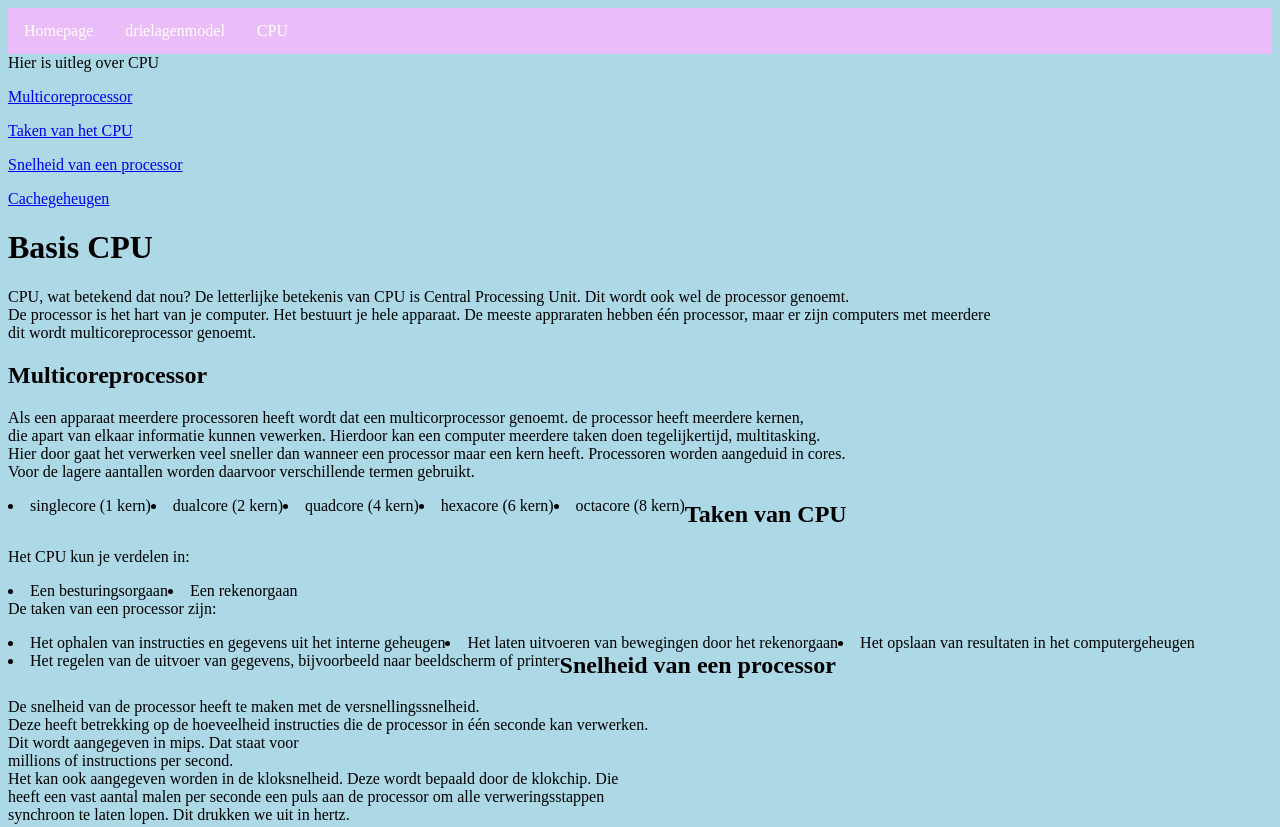
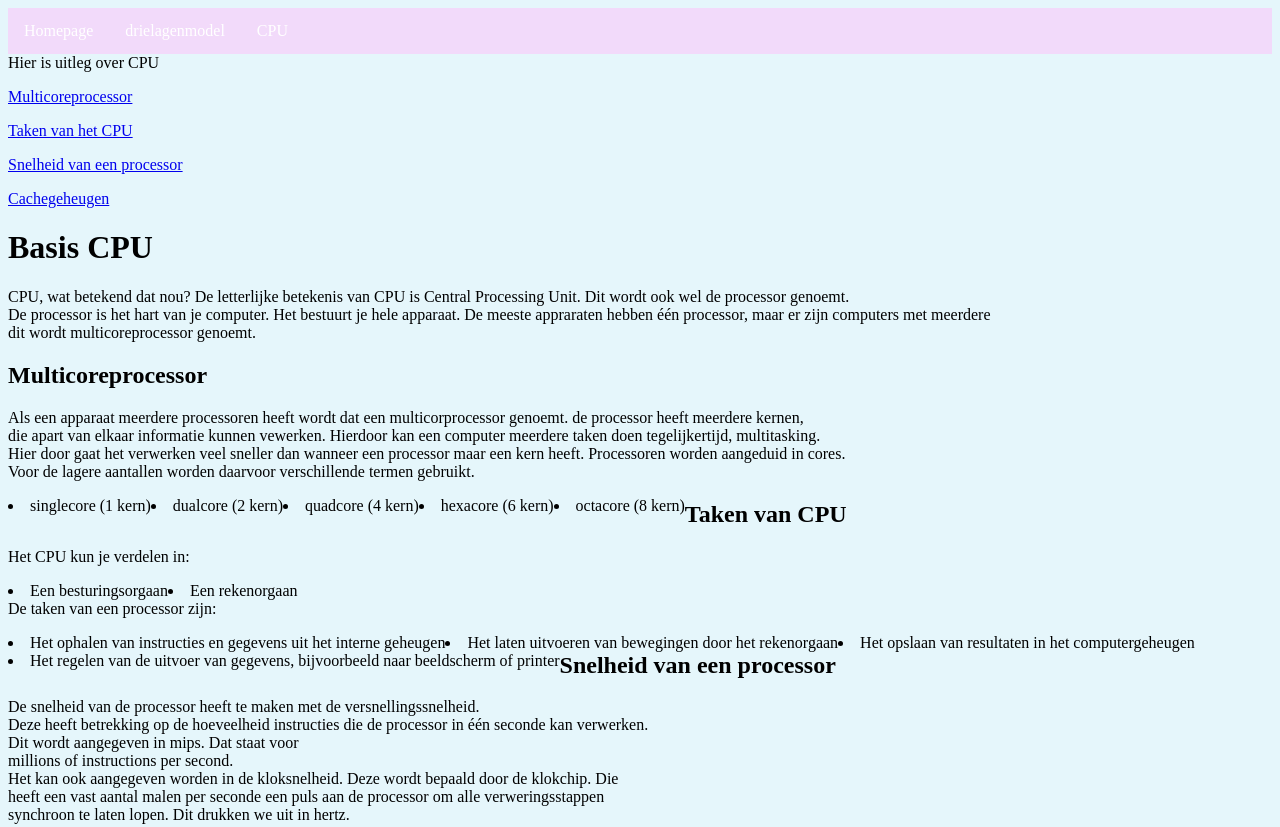
Before and after one commit to evelieninformatica/evelieninformatica.github.io, a plain HTML site: page cpu.html in a window 1280 px wide. Shown: the top 827 px of the page. Drawn offline with Linux system fonts and the light colour scheme.

Commit message:
aanpassing

```diff
--- a/opmaak.css
+++ b/opmaak.css
@@ -3,7 +3,7 @@ ul {
     margin: 0;
     padding: 0;
     overflow: hidden;
-    background-color: rgb(234, 188, 248);
+    background-color: rgb(242, 218, 250);
   }
 
   li {
@@ -19,8 +19,8 @@ ul {
   }
 
   li a:hover {
-    background-color: rgb(224, 146, 247);
+    background-color: rgb(238, 200, 250);
   }
   body {
-    background-color: lightblue;
+    background-color: rgb(229, 246, 251);
   }
```
